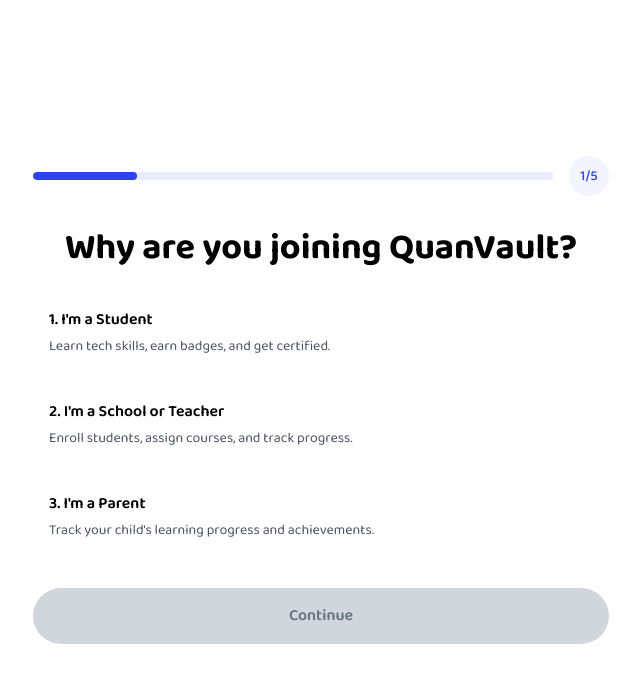
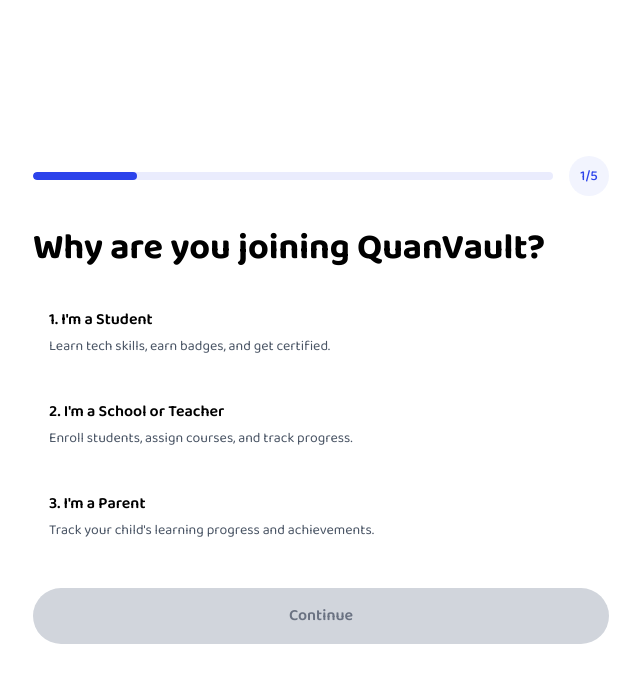
Before and after one commit to Quanvaulte/quanvaulte-user-FE, a Next.js app: page /onboarding in a window 1280 px wide. Shown: the top 682 px of the page, without its empty margins (639-1279 px from the left). Built offline with nearby package versions, Linux system fonts and the light colour scheme.

Commit message:
onboarding flow implementation

```diff
--- a/components/OnboardingForm.tsx
+++ b/components/OnboardingForm.tsx
@@ -109,7 +109,7 @@
         {/* Step 1: Why are you joining */}
         {currentStep === 1 && (
           <div>
-            <h2 className="text-4xl text-center font-baloo  font-bold mb-6">
+            <h2 className="text-4xl  font-baloo  font-bold mb-6">
               Why are you joining QuanVault?
             </h2>
             <div className="space-y-3">
@@ -340,7 +340,7 @@
                   : nextStep // go to next step otherwise
               }
               disabled={!canContinue() || loading}
-              className={`flex-1 py-4 rounded-full font-semibold transition-colors ${
+              className={`flex-1 py-4 rounded-full cursor-pointer font-semibold transition-colors ${
                 canContinue()
                   ? "bg-[#2C43EB] text-white hover:bg-[#2C43EB]"
                   : "bg-gray-300 text-gray-500 cursor-not-allowed"
@@ -348,7 +348,7 @@
               {loading
                 ? "Submitting..."
                 : currentStep === 5
-                ? "Finish" // ✅ last button says "Finish"
+                ? "Finish"
                 : "Continue"}
             </button>
           </div>
```
